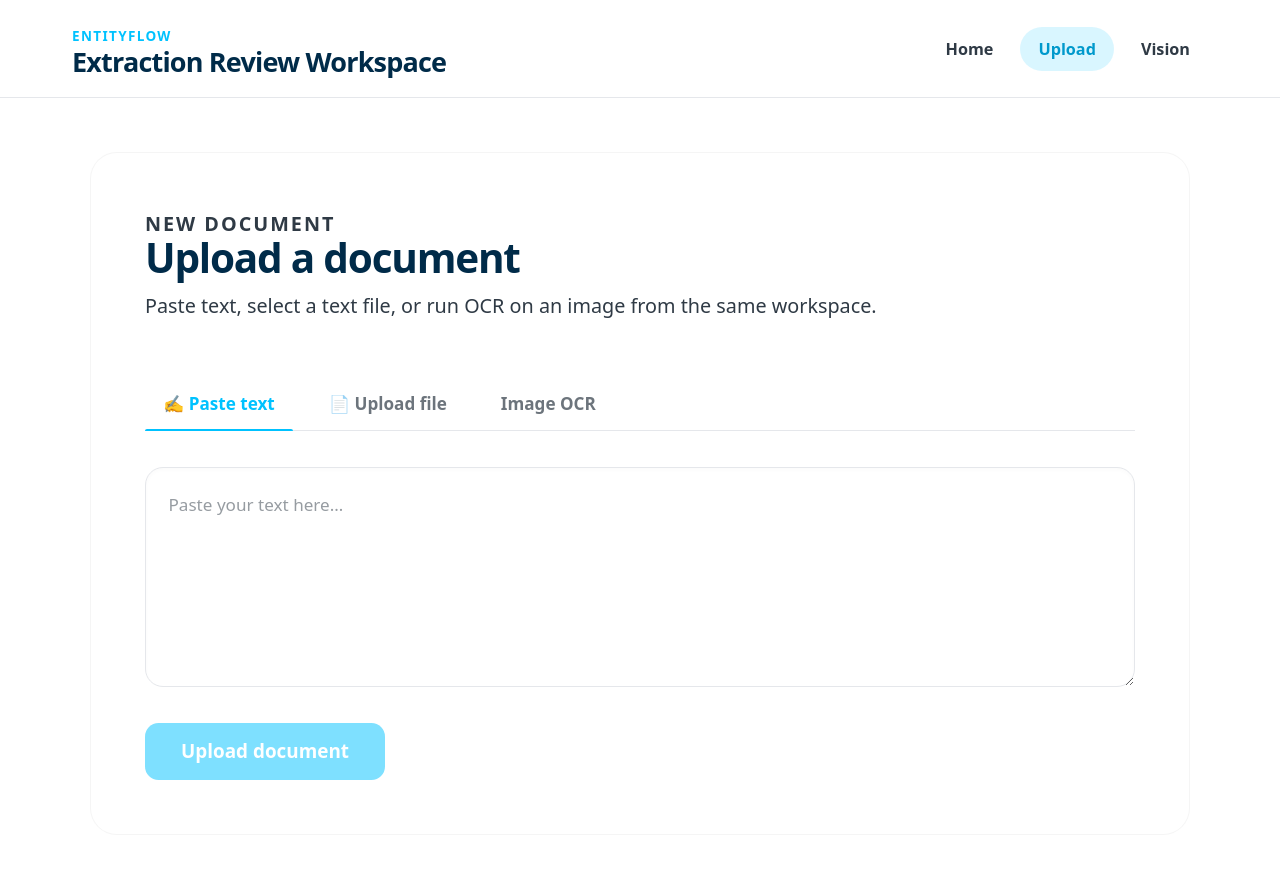
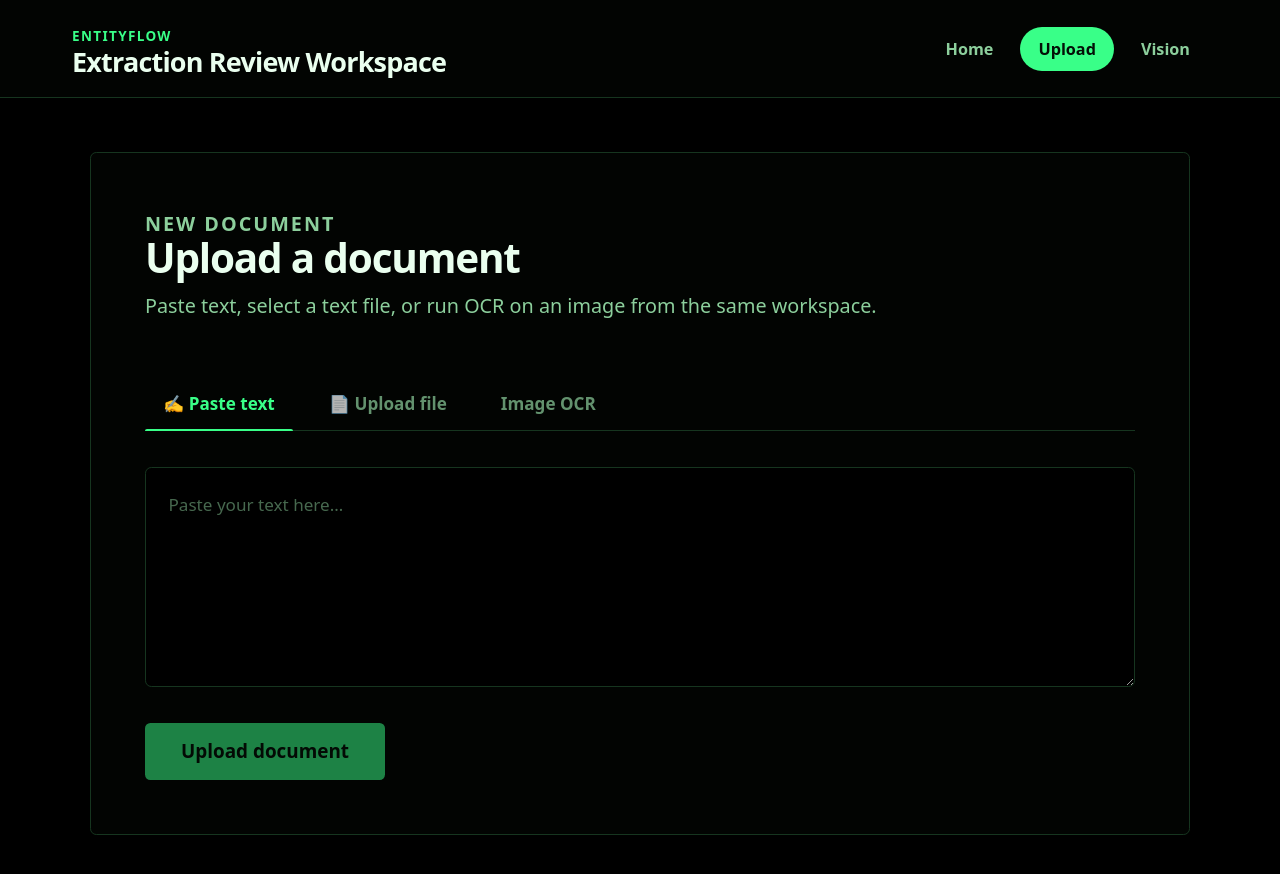
Before and after one commit to yusufoemerkaratas/entityflow, a React (Vite) app in the folder frontend/: page /upload in a window 1280 px wide. Shown: the top 874 px of the page. Built offline with nearby package versions, Linux system fonts and the light colour scheme; no server answers.

Commit message:
style: apply terminal theme across frontend

```diff
--- a/frontend/src/App.css
+++ b/frontend/src/App.css
@@ -4,37 +4,13 @@
 
 .app-shell {
   min-height: 100vh;
-  background: linear-gradient(180deg, var(--surface) 0%, var(--background) 100%);
+  background: var(--background);
   color: var(--text);
 }
 
 .app-shell-vision {
-  background: #000;
-  color: #d8ffe1;
-}
-
-.app-shell-vision .app-header {
-  background: #000;
-  border-bottom-color: #16351f;
-  box-shadow: none;
-}
-
-.app-shell-vision .app-header h1 {
-  color: #d8ffe1;
-}
-
-.app-shell-vision .eyebrow {
-  color: #39ff88;
-}
-
-.app-shell-vision .nav-link {
-  color: #9bc7a6;
-}
-
-.app-shell-vision .nav-link:hover,
-.app-shell-vision .nav-link-active {
-  color: #041007;
-  background: #39ff88;
+  background: var(--background);
+  color: var(--text);
 }
 
 .app-shell-vision .app-main {
@@ -49,7 +25,7 @@
   padding: 1.25rem 4rem;
   background: var(--surface);
   border-bottom: 1px solid var(--border);
-  box-shadow: var(--shadow-sm);
+  box-shadow: none;
   position: sticky;
   top: 0;
   z-index: 50;
@@ -96,18 +72,18 @@
 }
 
 .nav-link:hover {
-  color: var(--text-heading);
+  color: #041007;
   background: var(--surface-muted);
 }
 
 .nav-link-active {
-  color: var(--accent-dark);
-  background: var(--accent-bg);
+  color: #041007;
+  background: var(--accent);
 }
 
 .nav-link-active:hover {
-  background: var(--accent-bg);
-  color: var(--accent-dark);
+  background: var(--accent);
+  color: #041007;
 }
 
 .app-main {
@@ -117,11 +93,11 @@
 }
 
 .page-card {
-  border: 1px solid rgba(0,0,0,0.04);
-  border-radius: 1.5rem;
+  border: 1px solid var(--border);
+  border-radius: 0.35rem;
   padding: 3rem;
   background: var(--surface);
-  box-shadow: var(--shadow-lg);
+  box-shadow: none;
 }
 
 .page-header {
@@ -149,11 +125,11 @@
   align-items: flex-start;
   gap: 1rem;
   border: 1px solid var(--border);
-  border-radius: 1rem;
+  border-radius: 0.35rem;
   padding: 1.25rem;
   margin-bottom: 2rem;
   background: var(--surface);
-  box-shadow: var(--shadow-sm);
+  box-shadow: none;
 }
 
 .status-card h3 {
@@ -199,18 +175,18 @@
 
 .feature-card,
 .info-panel {
-  border: 1px solid rgba(0,0,0,0.04);
-  border-radius: 1.25rem;
+  border: 1px solid var(--border);
+  border-radius: 0.35rem;
   padding: 1.75rem;
   background: var(--surface);
-  box-shadow: var(--shadow);
+  box-shadow: none;
   transition: all 0.2s cubic-bezier(0.4, 0, 0.2, 1);
 }
 
 .feature-card:hover {
-  transform: translateY(-4px) scale(1.01);
-  box-shadow: var(--shadow-lg);
-  border-color: var(--accent-bg);
+  transform: translateY(-2px);
+  box-shadow: none;
+  border-color: var(--accent);
 }
 
 .feature-card h3,
@@ -231,21 +207,21 @@
 .button-link {
   display: inline-flex;
   align-items: center;
-  border-radius: 0.75rem;
+  border-radius: 0.3rem;
   padding: 0.75rem 1.5rem;
-  color: #ffffff;
+  color: #041007;
   background: var(--accent);
   font-weight: 600;
   text-decoration: none;
   transition: all 0.2s cubic-bezier(0.4, 0, 0.2, 1);
   border: 1px solid transparent;
-  box-shadow: 0 2px 4px rgba(79, 70, 229, 0.3);
+  box-shadow: none;
 }
 
 .button-link:hover {
   transform: translateY(-2px);
   background: var(--accent-dark);
-  box-shadow: 0 8px 15px rgba(79, 70, 229, 0.3);
+  box-shadow: none;
 }
 
 .button-link.secondary {
@@ -264,9 +240,9 @@
 }
 
 code {
-  border-radius: 0.4rem;
+  border-radius: 0.25rem;
   padding: 0.2rem 0.4rem;
-  color: var(--accent-dark);
+  color: var(--accent);
   background: var(--accent-bg);
   font-family: var(--mono);
   font-size: 0.85em;
--- a/frontend/src/index.css
+++ b/frontend/src/index.css
@@ -1,17 +1,17 @@
 :root {
-  --text: #2f3a45;
-  --text-heading: #002b49;
-  --background: #ffffff;
-  --surface: #ffffff;
-  --surface-muted: #f2f2f2;
-  --border: #e5e7eb;
-  --code-bg: #f2f2f2;
-  --accent: #00c2ff;
-  --accent-dark: #0099cc;
-  --accent-bg: rgba(0, 194, 255, 0.15);
+  --text: #8ccf9c;
+  --text-heading: #eaffef;
+  --background: #000000;
+  --surface: #020402;
+  --surface-muted: #071207;
+  --border: #16351f;
+  --code-bg: #071207;
+  --accent: #39ff88;
+  --accent-dark: #23d66b;
+  --accent-bg: rgba(57, 255, 136, 0.14);
   --shadow:
-    rgba(0, 0, 0, 0.1) 0 10px 15px -3px,
-    rgba(0, 0, 0, 0.05) 0 4px 6px -2px;
+    rgba(0, 0, 0, 0.42) 0 10px 18px -8px,
+    rgba(57, 255, 136, 0.08) 0 0 0 1px;
 
   --sans: system-ui, "Segoe UI", Roboto, sans-serif;
   --mono: ui-monospace, Consolas, monospace;
@@ -25,24 +25,6 @@
   -moz-osx-font-smoothing: grayscale;
 }
 
-@media (prefers-color-scheme: dark) {
-  :root {
-    --text: #cbd5e1;
-    --text-heading: #f8fafc;
-    --background: #0b1620;
-    --surface: #112233;
-    --surface-muted: #0f1b26;
-    --border: #1f2f3a;
-    --code-bg: #0f1b26;
-    --accent: #00c2ff;
-    --accent-dark: #0099cc;
-    --accent-bg: rgba(0, 194, 255, 0.2);
-    --shadow:
-      rgba(0, 0, 0, 0.4) 0 10px 15px -3px,
-      rgba(0, 0, 0, 0.25) 0 4px 6px -2px;
-  }
-}
-
 * {
   box-sizing: border-box;
 }
@@ -51,6 +33,7 @@ body {
   margin: 0;
   min-width: 320px;
   min-height: 100vh;
+  background: var(--background);
 }
 
 button,
--- a/frontend/src/pages/UploadPage.css
+++ b/frontend/src/pages/UploadPage.css
@@ -1,14 +1,14 @@
 /* ── Tab Switcher ─────────────────────────────────── */
 
 .upload-page-card-vision {
-  background: #05070a;
-  border-color: rgba(148, 163, 184, 0.22);
-  box-shadow: 0 24px 80px rgba(0, 0, 0, 0.35);
+  background: #000;
+  border-color: #16351f;
+  box-shadow: none;
 }
 
 .upload-page-card-vision > .page-header h2,
 .upload-page-card-vision > .page-header p {
-  color: #f8fafc;
+  color: #eaffef;
 }
 
 .upload-tabs {
@@ -20,19 +20,19 @@
 }
 
 .upload-page-card-vision .upload-tabs {
-  border-bottom-color: rgba(148, 163, 184, 0.22);
+  border-bottom-color: #16351f;
 }
 
 .upload-page-card-vision .upload-tab {
-  color: #cbd5e1;
+  color: #8ccf9c;
 }
 
 .upload-page-card-vision .upload-tab-active {
-  color: #5eead4;
+  color: #39ff88;
 }
 
 .upload-page-card-vision .upload-tab-active::after {
-  background: #12c7e8;
+  background: #39ff88;
 }
 
 .upload-tab {
@@ -77,7 +77,7 @@
   min-height: 220px;
   padding: 1.25rem;
   border: 1px solid var(--border);
-  border-radius: 1rem;
+  border-radius: 0.35rem;
   background: var(--background);
   color: var(--text-heading);
   font: inherit;
@@ -111,7 +111,7 @@
   min-height: 220px;
   padding: 3rem 2rem;
   border: 2px dashed var(--border);
-  border-radius: 1.25rem;
+  border-radius: 0.35rem;
   background: var(--background);
   text-align: center;
   transition: all 0.2s cubic-bezier(0.4, 0, 0.2, 1);
@@ -152,7 +152,7 @@
   gap: 0.5rem;
   padding: 0.6rem 1.25rem;
   border: 1px solid var(--border);
-  border-radius: 0.75rem;
+  border-radius: 0.3rem;
   background: var(--surface);
   color: var(--text-heading);
   font-size: 0.9rem;
@@ -186,7 +186,7 @@
   gap: 0.5rem;
   margin-top: 0.5rem;
   padding: 0.5rem 1rem;
-  border-radius: 0.75rem;
+  border-radius: 0.3rem;
   background: var(--surface);
   border: 1px solid var(--accent);
   color: var(--accent-dark);
@@ -236,20 +236,20 @@
   gap: 0.5rem;
   padding: 0.85rem 2rem;
   border: none;
-  border-radius: 0.75rem;
+  border-radius: 0.3rem;
   background: var(--accent);
-  color: #ffffff;
+  color: #041007;
   font-size: 1.05rem;
   font-weight: 700;
   cursor: pointer;
   transition: all 0.2s cubic-bezier(0.4, 0, 0.2, 1);
-  box-shadow: 0 4px 10px var(--accent-bg);
+  box-shadow: none;
 }
 
 .upload-submit:hover:not(:disabled) {
   background: var(--accent-dark);
   transform: translateY(-2px);
-  box-shadow: 0 8px 15px var(--accent-bg);
+  box-shadow: none;
 }
 
 .upload-submit:disabled {
@@ -299,9 +299,9 @@
 }
 
 .upload-error-banner {
-  background: #fef2f2;
-  border: 1px solid #fca5a5;
-  color: #991b1b;
+  background: #140506;
+  border: 1px solid #7f1d1d;
+  color: #fecaca;
 }
 
 .upload-info-banner {
--- a/frontend/src/pages/VisionPage.css
+++ b/frontend/src/pages/VisionPage.css
@@ -18,6 +18,7 @@
 
 .vision-page.page-card {
   padding: 2rem;
+  background: #000;
   border-color: var(--vision-border);
   border-radius: 0;
   box-shadow: none;
@@ -31,6 +32,7 @@
 .vision-page .page-header p,
 .vision-page .eyebrow {
   color: var(--vision-heading);
+  opacity: 1;
 }
 
 .vision-page .eyebrow {
```
